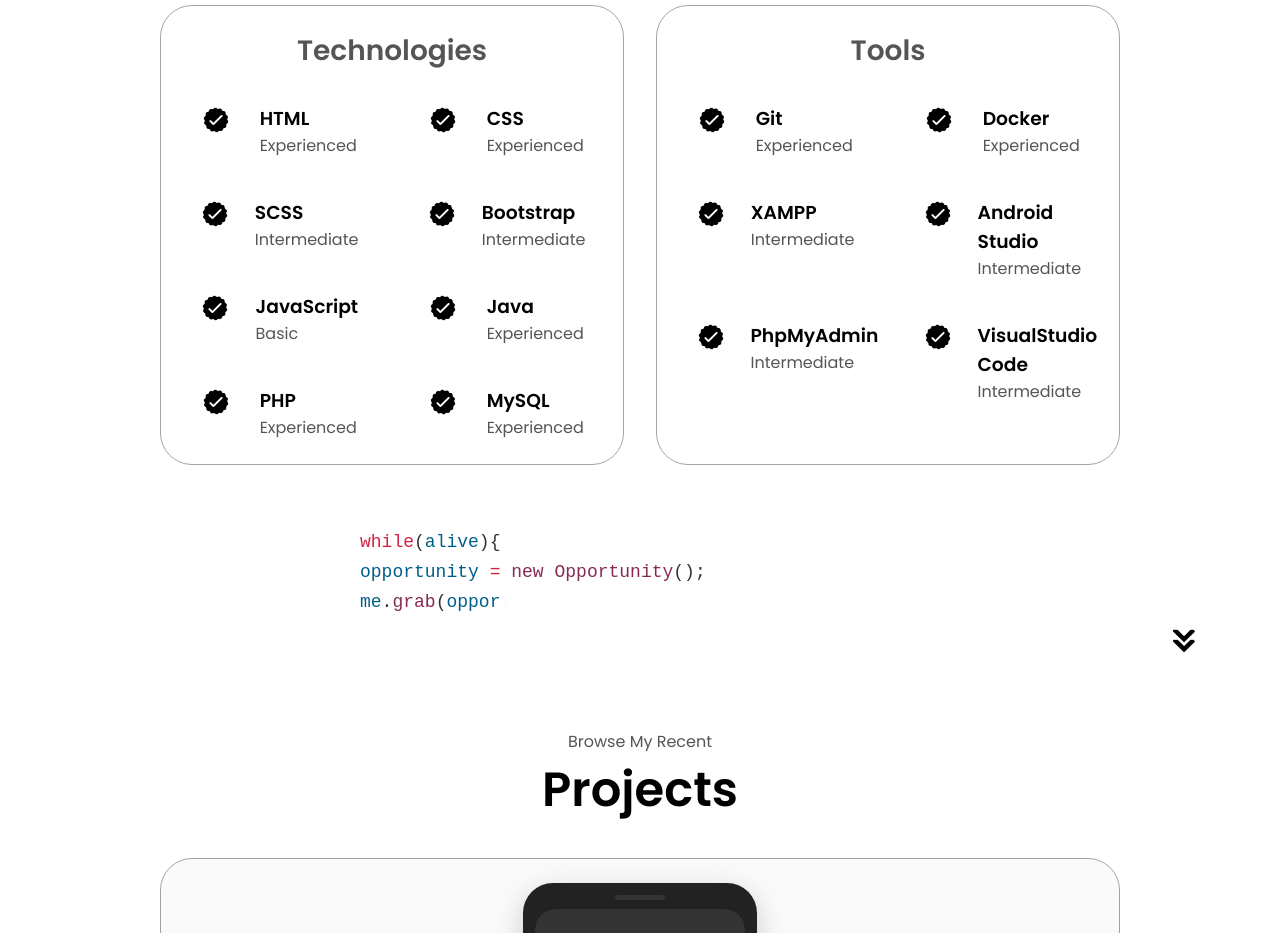
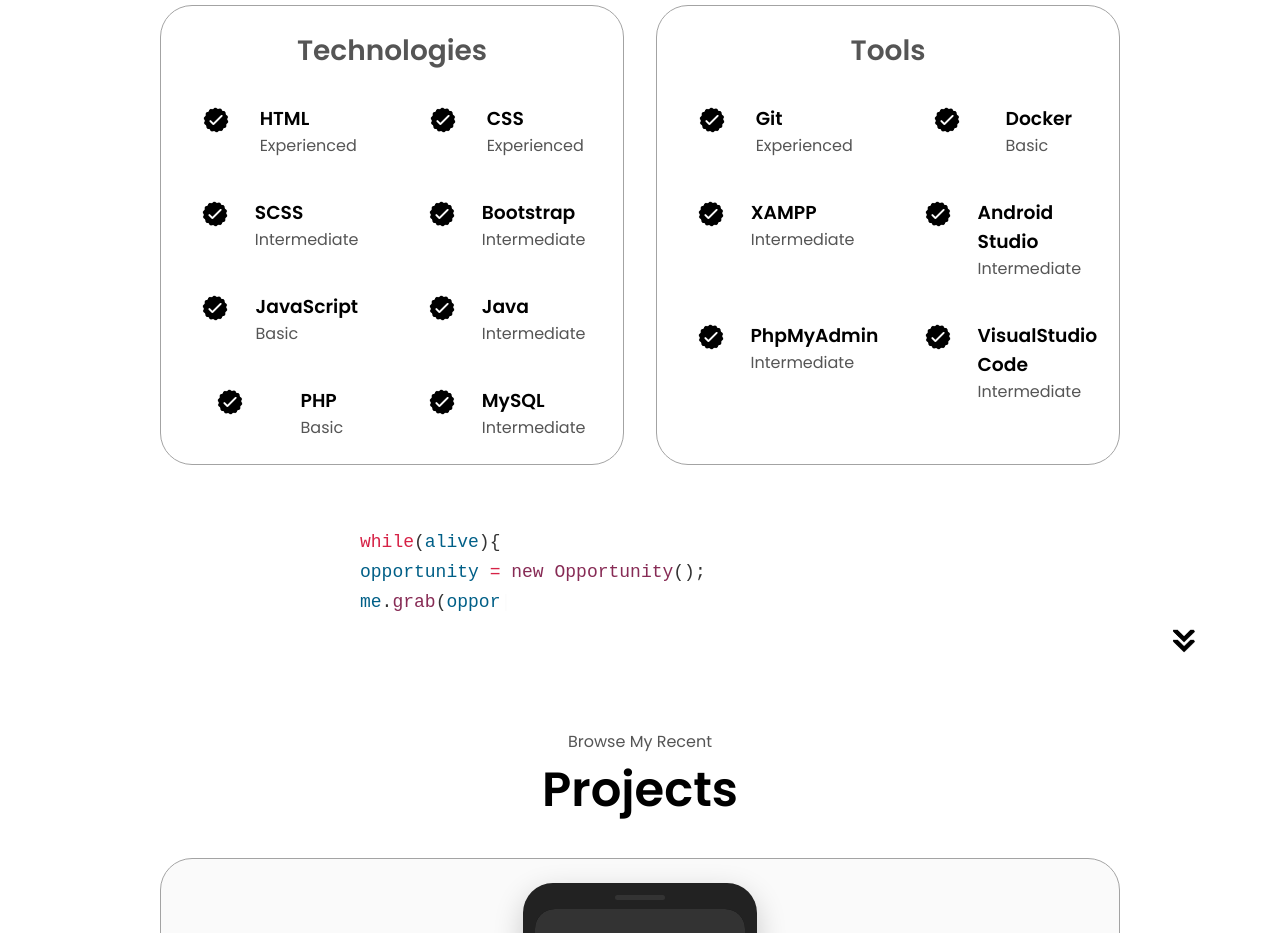
Before and after one commit to marinosxaritos/Portfolio-Website, a plain HTML site: page index.html in a window 1280 px wide. Shown: the part 1820-2753 px from the top of the page. Drawn offline with Linux system fonts and the light colour scheme; grey boxes are pictures that could not be loaded.

Commit message:
Update index.html

```diff
--- a/index.html
+++ b/index.html
@@ -155,21 +155,21 @@
                             <img src="./assets/checkmark.png" alt="Experience icon" class="icon">
                             <div>
                                 <h3>Java</h3>
-                                <P>Experienced</P>
+                                <P>Intermediate</P>
                             </div>
                         </article>
                         <article>
                             <img src="./assets/checkmark.png" alt="Experience icon" class="icon">
                             <div>
                                 <h3>PHP</h3>
-                                <P>Experienced</P>
+                                <P>Basic</P>
                             </div>
                         </article>
                         <article>
                             <img src="./assets/checkmark.png" alt="Experience icon" class="icon">
                             <div>
                                 <h3>MySQL</h3>
-                                <P>Experienced</P>
+                                <P>Intermediate</P>
                             </div>
                         </article>
                     </div>
@@ -188,7 +188,7 @@
                             <img src="./assets/checkmark.png" alt="Experience icon" class="icon">
                             <div>
                                 <h3>Docker</h3>
-                                <P>Experienced</P>
+                                <P>Basic</P>
                             </div>
                         </article>
                         <article>
```
